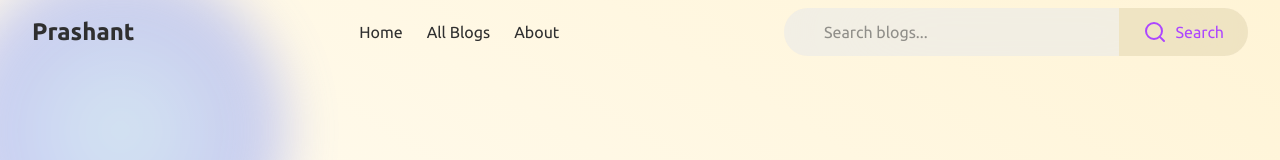
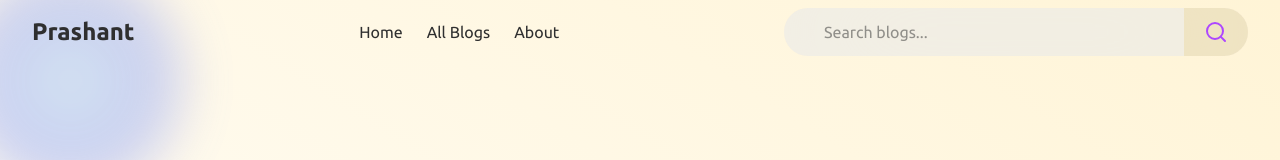
Before and after one commit to pr4shxnt/Prashant, a React (Vite) app: page /blogs in a window 1280 px wide. Shown: the top 160 px of the page. Built offline with nearby package versions, Linux system fonts and the light colour scheme.

Commit message:
blog page added

```diff
--- a/src/App.jsx
+++ b/src/App.jsx
@@ -17,6 +17,7 @@ import ResumeManager from "./Admin/Components/ResumeManager";
 import Resume from "./Pages/Resume";
 import BlogHomePage from "./Components/BlogPage/BlogHomePage";
 import BlogRoot from "./Pages/BlogRoot";
+import NoDirectory from "./Pages/NoDirectory";
 
 const router = createBrowserRouter([
   {
@@ -90,6 +91,11 @@ const router = createBrowserRouter([
       }
     ]
   }
+  ,
+  {
+    path: "*",
+    element: <NoDirectory/>
+  }
 ]);
 
 export default function App() {
--- a/src/Components/BlogPage/Navbar.jsx
+++ b/src/Components/BlogPage/Navbar.jsx
@@ -39,9 +39,9 @@ const Navbar = () => {
                 />
                  <button
                     type="submit"
-                    className=" absolute right-0 top-0 flex rounded-r-full gap-2 bg-beige/50 py-3 px-6 text-purple-500 w-max"
+                    className=" absolute right-0 top-0 flex rounded-r-full gap-2 bg-beige/50 py-3 px-5 text-purple-500 w-max"
                 >
-                    <Search/> Search
+                    <Search/>
                 </button>
                </div>
             </form>
--- a/src/Features/Blogs/blogSlice.js
+++ b/src/Features/Blogs/blogSlice.js
@@ -6,6 +6,7 @@ const initialState = {
   error: null,
   blogData: {
     title: "",
+    slug: "",
     authors: "",
     content: "",
     tags: [],
--- /dev/null
+++ b/src/Pages/NoDirectory.jsx
@@ -0,0 +1,14 @@
+import { Home } from 'lucide-react'
+import React from 'react'
+import { NavLink } from 'react-router-dom'
+
+const NoDirectory = () => {
+  return (
+    <div className='h-screen w-screen flex flex-col justify-center items-center bg-white'>
+        <img src="https://media2.giphy.com/media/v1.Y2lkPTc5MGI3NjExMzhkMDhydjg0dXBka2M5YmZoaTh4bnZqY2ZwbmxuNmt2dDF4b3l2MSZlcD12MV9pbnRlcm5hbF9naWZfYnlfaWQmY3Q9Zw/VwoJkTfZAUBSU/giphy.gif" alt="" className="" />
+        <NavLink className={``} to={`/`} title='Return to Home.'><Home size={40} stroke='black'/></NavLink>
+    </div>
+  )
+}
+
+export default NoDirectory
--- a/src/index.css
+++ b/src/index.css
@@ -24,8 +24,8 @@
   .blob-top-left {
     top: 0;
     left: 0;
-    width: 300px;
-    height: 300px;
+    width: 200px;
+    height: 200px;
     background: radial-gradient(circle at center, #93c5fd, #6366f1); /* blue blob */
     animation: blobTopLeft 12s ease-in-out infinite alternate;
   }
```
